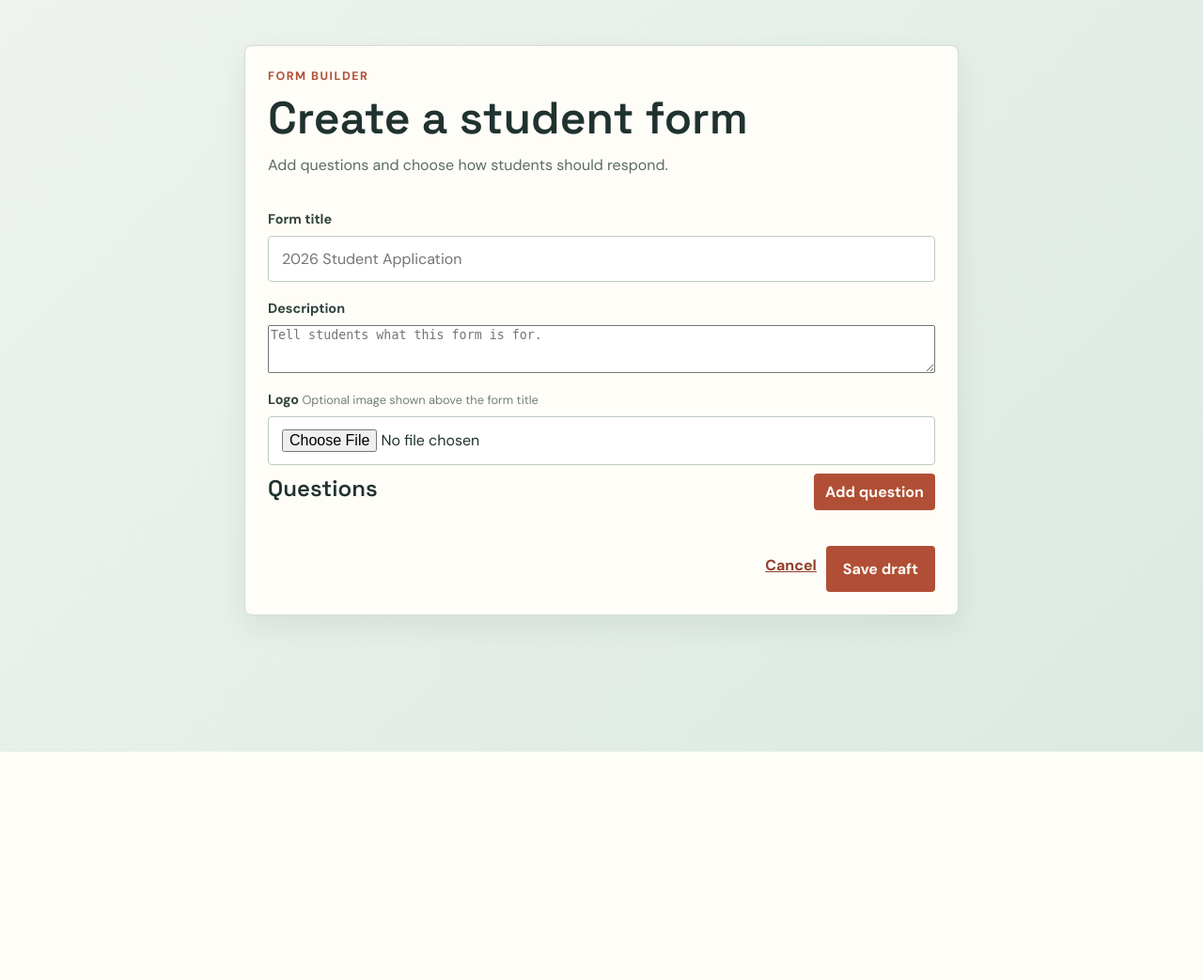
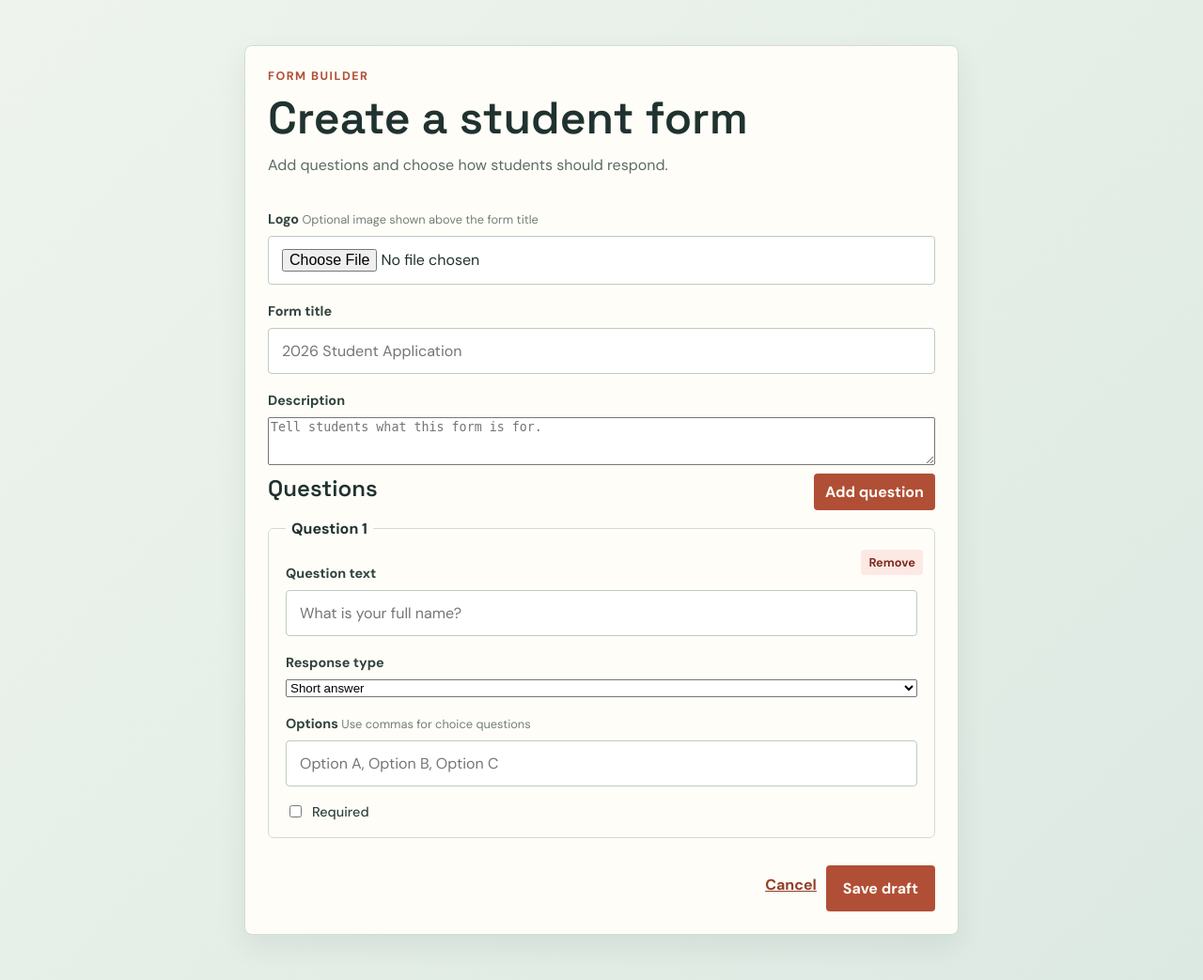
Before and after one commit to sundaresh98/student-application-app, a Flask app: page /admin/forms/new in a window 1280 px wide. Shown: the whole page at 94% size. Before the commit the page ends 800 px from the top, so only its background shows below. Run offline with Flask 3, Linux system fonts and the light colour scheme; the visitor is signed in with stand-in values (Sample User, id 1).

Commit message:
Fix form builder logo order

```diff
--- a/src/student-application-app/templates/admin_form_builder.html
+++ b/src/student-application-app/templates/admin_form_builder.html
@@ -18,14 +18,14 @@
             {% endif %}
 
             <form method="post" id="builder-form" enctype="multipart/form-data">
+                <label for="logo">Logo <span class="hint">Optional image shown above the form title</span></label>
+                <input id="logo" name="logo" type="file" accept="image/jpeg,image/png,image/gif,image/webp">
+
                 <label for="title">Form title</label>
                 <input id="title" name="title" type="text" required placeholder="2026 Student Application">
 
                 <label for="description">Description</label>
                 <textarea id="description" name="description" rows="3" placeholder="Tell students what this form is for."></textarea>
-
-                <label for="logo">Logo <span class="hint">Optional image shown above the form title</span></label>
-                <input id="logo" name="logo" type="file" accept="image/jpeg,image/png,image/gif,image/webp">
 
                 <div class="question-builder-header">
                     <h2>Questions</h2>
@@ -42,14 +42,14 @@
     </main>
     <template id="question-template">
         <fieldset class="builder-question">
-                <label for="logo">Logo <span class="hint">Optional image shown above the form title</span></label>
-                <input id="logo" name="logo" type="file" accept="image/jpeg,image/png,image/gif,image/webp">
-
             <legend>Question <span class="question-number"></span></legend>
             <button class="remove-question" type="button">Remove</button>
             <label>Question text</label>
             <input name="question_label" type="text" required placeholder="What is your full name?">
             <label>Response type</label>
+            <select name="question_type" class="question-type">
+                <option value="short_answer">Short answer</option>
+                <option value="long_answer">Long answer</option>
                 <option value="single_choice">Single choice</option>
                 <option value="multiple_choice">Multiple choice</option>
                 <option value="file_upload">Image or PDF upload</option>
```
